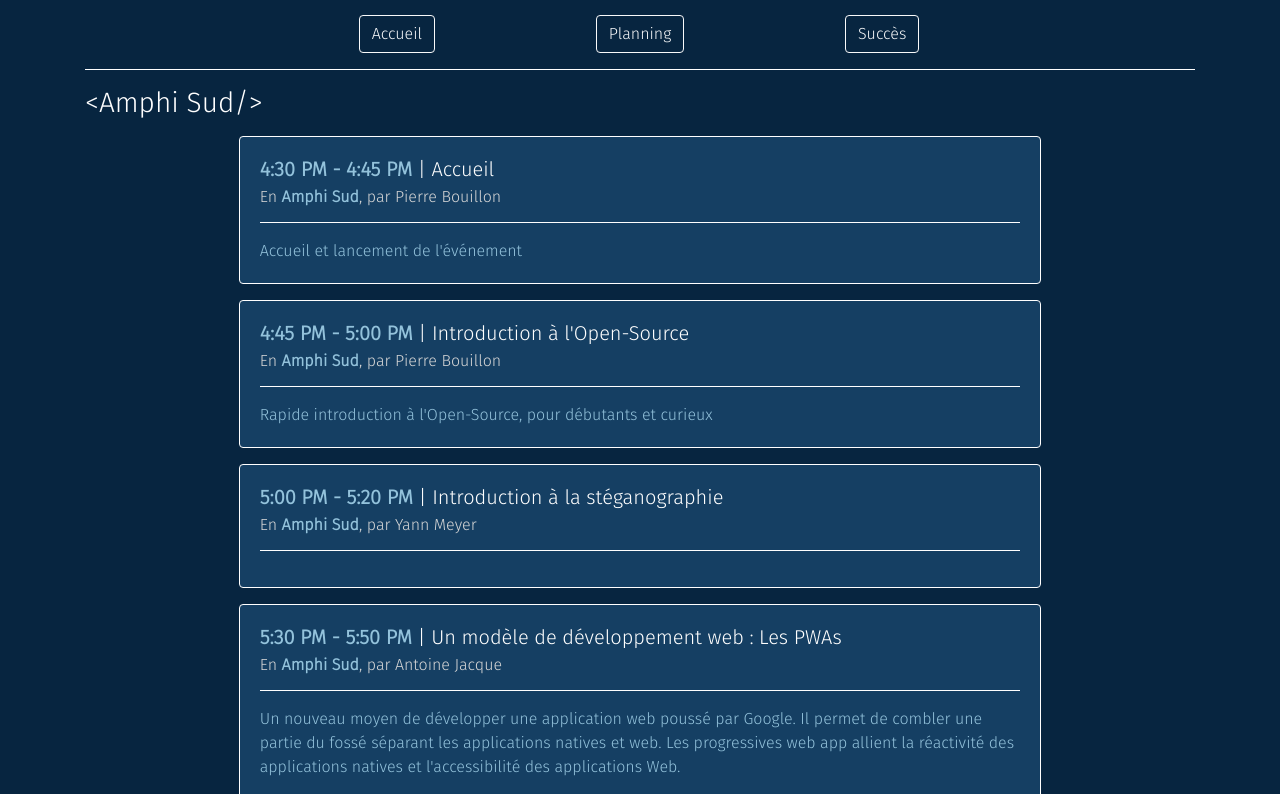
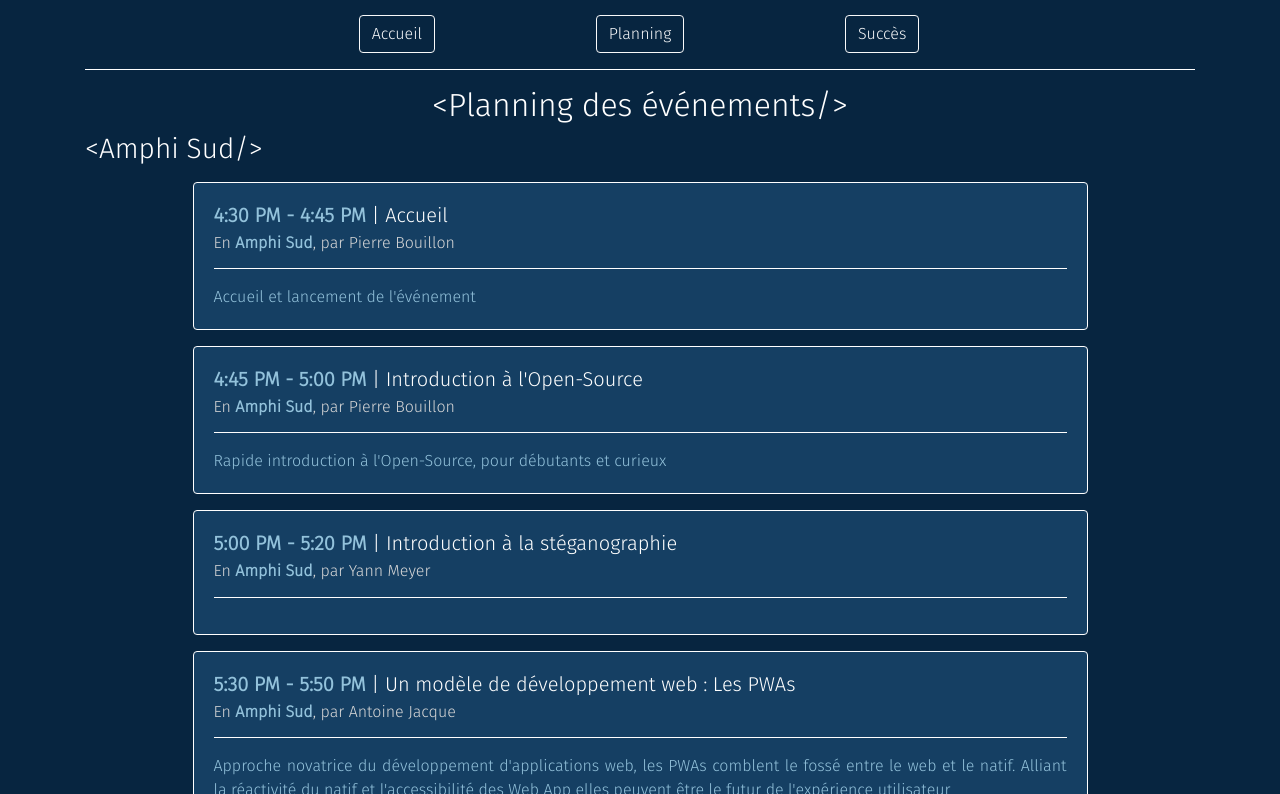
Before and after one commit to pBouillon/Hacktoberfest_tncy_2020, an Angular app in the folder hacktoberfest-tncy/: page /planning in a window 1280 px wide. Shown: the part 366-1160 px from the top of the page. Built offline with nearby package versions, Linux system fonts and the light colour scheme.

Commit message:
Imrpove card display on the global planning

```diff
--- a/hacktoberfest-tncy/src/app/home/home.component.html
+++ b/hacktoberfest-tncy/src/app/home/home.component.html
@@ -1,6 +1,6 @@
+<h2 class="text-center">&lt;Événements à venir/&gt;</h2>
+
 <div class="container">
-
-    <h3>&lt;Événements à venir/&gt;</h3>
 
     <div class="card-deck my-2">
 
--- a/hacktoberfest-tncy/src/app/planning/planning.component.html
+++ b/hacktoberfest-tncy/src/app/planning/planning.component.html
@@ -1,3 +1,5 @@
+<h2 class="text-center">&lt;Planning des événements/&gt;</h2>
+
 <div class="container"
     *ngFor="let planningFor of eventService.getOrderedEventsPerRoom() | keyvalue">
 
@@ -5,10 +7,10 @@
 
     <div class="card-deck my-2">
 
-        <div class="container d-flex justify-content-center"
+        <div class="container row justify-content-center mx-0"
             *ngFor="let event of planningFor.value">
 
-            <app-event-view class="my-2 w-75"
+            <app-event-view class="my-2 col-12 col-lg-10 px-0"
                 [event]="event"></app-event-view>
 
         </div>
--- a/hacktoberfest-tncy/src/app/planning/planning.component.ts
+++ b/hacktoberfest-tncy/src/app/planning/planning.component.ts
@@ -6,11 +6,8 @@ import { EventService } from '../_services/event.service';
   templateUrl: './planning.component.html',
   styleUrls: ['./planning.component.css']
 })
-export class PlanningComponent implements OnInit {
+export class PlanningComponent {
 
   constructor(public eventService: EventService) { }
 
-  ngOnInit(): void {
-  }
-
 }
--- a/hacktoberfest-tncy/src/app/shared/event-view/event-view.component.html
+++ b/hacktoberfest-tncy/src/app/shared/event-view/event-view.component.html
@@ -14,6 +14,6 @@
 
     <hr class="border-top border-white"/>
 
-    <p class="card-text">{{ event.summary }}</p>
+    <p class="card-text text-justify">{{ event.summary }}</p>
   </div>
 </div>
--- a/hacktoberfest-tncy/src/assets/data/events.json
+++ b/hacktoberfest-tncy/src/assets/data/events.json
@@ -33,6 +33,6 @@
         "for": 1200,
         "by": "Antoine Jacque",
         "in": "Amphi Sud",
-        "summary": "Un nouveau moyen de développer une application web poussé par Google. Il permet de combler une partie du fossé séparant les applications natives et web. Les progressives web app allient la réactivité des applications natives et l'accessibilité des applications Web."
+        "summary": "Approche novatrice du développement d'applications web, les PWAs comblent le fossé entre le web et le natif. Alliant la réactivité du natif et l'accessibilité des Web App elles peuvent être le futur de l'expérience utilisateur"
     }
 ]
```
